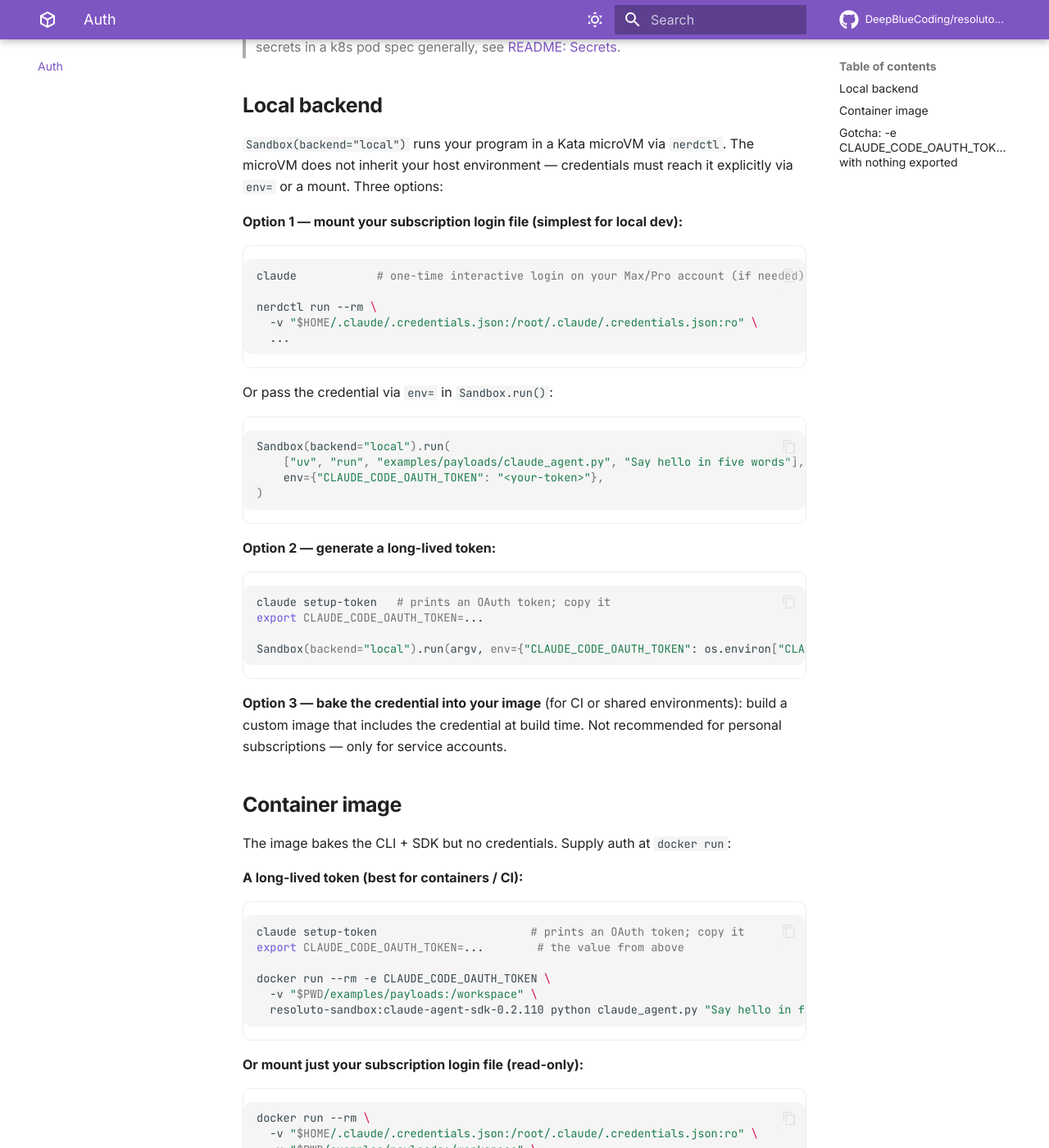
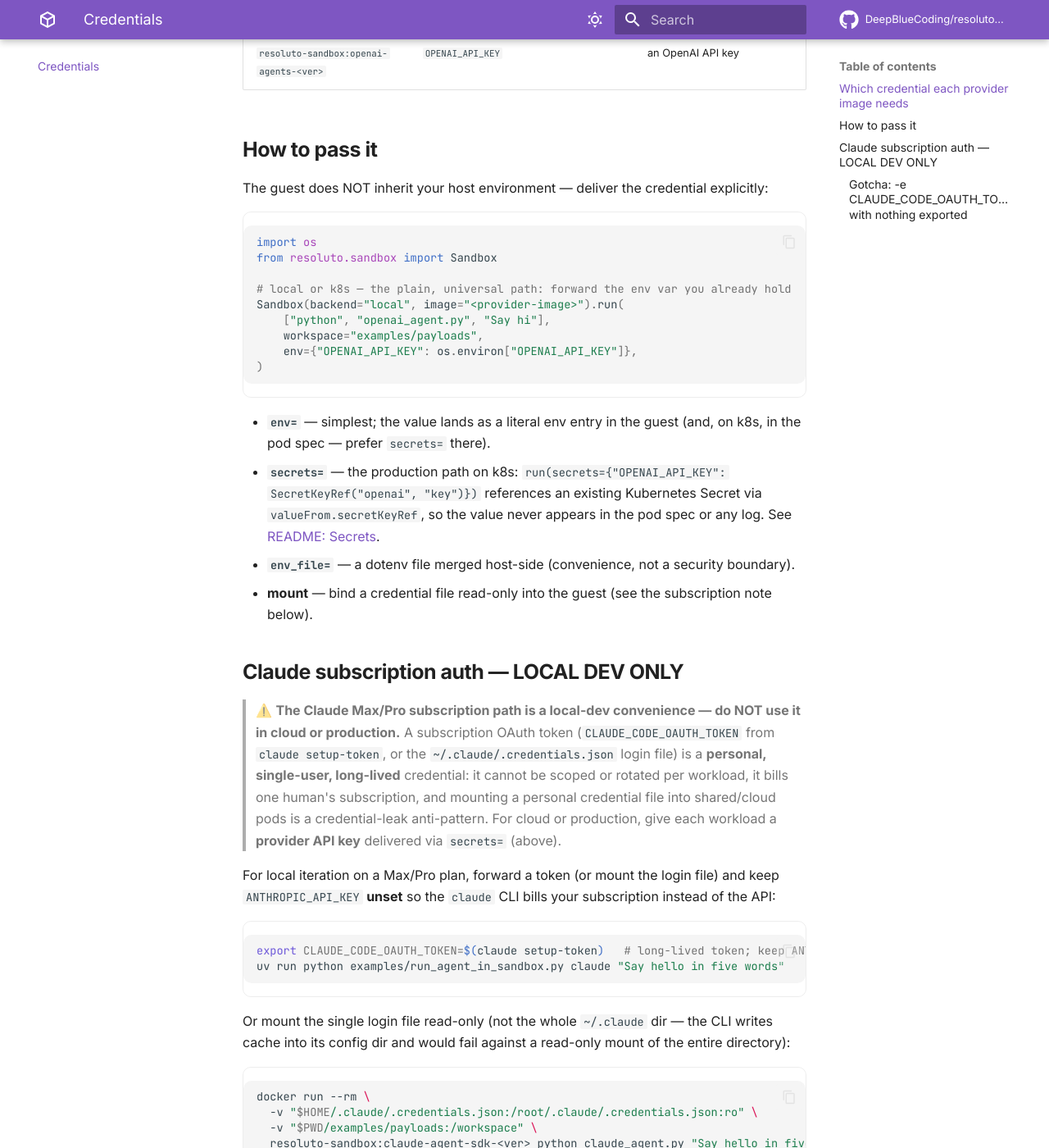
Before and after one commit to DeepBlueCoding/resoluto-sandbox, an MkDocs documentation site: the page built from docs/auth.md, in a window 1280 px wide and 1400 px high, scrolled down 632 px. Shown: the whole window at 82% size. Built offline with MkDocs 1.6.1 and Material for MkDocs 9.7.7, drawn with Linux system fonts in a browser that asks for light colours; comment, search, counter and statistics services are not loaded; the version menu is left out; some of the changed text lies outside the part shown.

Commit message:
docs: make credentials provider-neutral; subscription path is local-dev-only
Rewrite docs/auth.md (and the programs.md skill section) from a Claude-only auth chapter into a provider-neutral 'credentials' page: the sandbox forwards secrets via env=/secrets=, never parses a credential file; a per-provider table (claude/langchain/openai) shows each credential env var. The Claude Max/Pro subscription OAuth path is kept but boxed as a LOCAL-DEV-ONLY disclaimer (personal, unrotatable, single-user, leaks in shared pods) — cloud/production should use a provider API key via secrets=. mkdocs nav 'Auth' -> 'Credentials'; README index line updated.

Co-Authored-By: Claude Opus 4.8 <noreply@anthropic.com>

````diff
--- a/docs/auth.md
+++ b/docs/auth.md
@@ -1,95 +1,74 @@
-# Auth: using your Claude Max/Pro subscription
+# Credentials: giving your program its secrets
 
-The sandbox never handles credentials. It runs your program; the `claude` CLI
-that the Claude Agent SDK forks resolves auth on its own, from any of these
-(in the SDK's order of preference):
+**The sandbox never handles credentials.** It runs your program and forwards whatever you hand it —
+via `env=`, `env_file=`, `secrets=`, or a mount — into the guest, untouched. It never reads, parses, or
+knows the format of any provider's credential file. Auth is the *program's* concern: its SDK/CLI
+resolves the credential from the environment you passed.
 
-1. `CLAUDE_CODE_OAUTH_TOKEN` — a long-lived OAuth token
-2. `~/.claude/.credentials.json` — the subscription login file (under `$HOME`,
-   or `$CLAUDE_CONFIG_DIR` if set)
-3. `ANTHROPIC_API_KEY` — pay-as-you-go API billing
+## Which credential each provider image needs
 
-> To bill your Max/Pro subscription, use option 1 or 2 and make sure `ANTHROPIC_API_KEY` is not set.
-> If an API key is present the CLI uses it and bills the API instead of your subscription.
+Each prebuilt provider image runs a program that talks to that provider's API; supply its credential:
 
-> This page is specifically about the `claude` CLI's own auth resolution. For getting an API key
-> into the sandbox for the `langchain`/`openai` provider images (which have no subscription path —
-> see [README: Prebuilt provider images](../README.md#prebuilt-provider-images)), or for avoiding
-> plaintext secrets in a k8s pod spec generally, see [README: Secrets](../README.md#secrets).
+| Provider image | Credential env var | How to obtain |
+|---|---|---|
+| `resoluto-sandbox:claude-agent-sdk-<ver>` | `CLAUDE_CODE_OAUTH_TOKEN` (subscription) **or** `ANTHROPIC_API_KEY` | `claude setup-token`, or an Anthropic API key |
+| `resoluto-sandbox:langchain-<ver>` | `ANTHROPIC_API_KEY` | an Anthropic API key |
+| `resoluto-sandbox:openai-agents-<ver>` | `OPENAI_API_KEY` | an OpenAI API key |
 
-## Local backend
+## How to pass it
 
-`Sandbox(backend="local")` runs your program in a Kata microVM via `nerdctl`. The microVM does not
-inherit your host environment — credentials must reach it explicitly via `env=` or a mount. Three
-options:
-
-**Option 1 — mount your subscription login file (simplest for local dev):**
-
-```bash
-claude            # one-time interactive login on your Max/Pro account (if needed)
-
-nerdctl run --rm \
-  -v "$HOME/.claude/.credentials.json:/root/.claude/.credentials.json:ro" \
-  ...
-```
-
-Or pass the credential via `env=` in `Sandbox.run()`:
+The guest does NOT inherit your host environment — deliver the credential explicitly:
 
 ```python
-Sandbox(backend="local").run(
-    ["uv", "run", "examples/payloads/claude_agent.py", "Say hello in five words"],
-    env={"CLAUDE_CODE_OAUTH_TOKEN": "<your-token>"},
+import os
+from resoluto.sandbox import Sandbox
+
+# local or k8s — the plain, universal path: forward the env var you already hold
+Sandbox(backend="local", image="<provider-image>").run(
+    ["python", "openai_agent.py", "Say hi"],
+    workspace="examples/payloads",
+    env={"OPENAI_API_KEY": os.environ["OPENAI_API_KEY"]},
 )
 ```
 
-**Option 2 — generate a long-lived token:**
+- **`env=`** — simplest; the value lands as a literal env entry in the guest (and, on k8s, in the pod
+  spec — prefer `secrets=` there).
+- **`secrets=`** — the production path on k8s: `run(secrets={"OPENAI_API_KEY": SecretKeyRef("openai", "key")})`
+  references an existing Kubernetes Secret via `valueFrom.secretKeyRef`, so the value never appears in
+  the pod spec or any log. See [README: Secrets](../README.md#secrets).
+- **`env_file=`** — a dotenv file merged host-side (convenience, not a security boundary).
+- **mount** — bind a credential file read-only into the guest (see the subscription note below).
+
+## Claude subscription auth — LOCAL DEV ONLY
+
+> ⚠️ **The Claude Max/Pro subscription path is a local-dev convenience — do NOT use it in cloud or
+> production.** A subscription OAuth token (`CLAUDE_CODE_OAUTH_TOKEN` from `claude setup-token`, or the
+> `~/.claude/.credentials.json` login file) is a **personal, single-user, long-lived** credential: it
+> cannot be scoped or rotated per workload, it bills one human's subscription, and mounting a personal
+> credential file into shared/cloud pods is a credential-leak anti-pattern. For cloud or production,
+> give each workload a **provider API key** delivered via `secrets=` (above).
+
+For local iteration on a Max/Pro plan, forward a token (or mount the login file) and keep
+`ANTHROPIC_API_KEY` **unset** so the `claude` CLI bills your subscription instead of the API:
 
 ```bash
-claude setup-token   # prints an OAuth token; copy it
-export CLAUDE_CODE_OAUTH_TOKEN=...
-
-Sandbox(backend="local").run(argv, env={"CLAUDE_CODE_OAUTH_TOKEN": os.environ["CLAUDE_CODE_OAUTH_TOKEN"]})
+export CLAUDE_CODE_OAUTH_TOKEN=$(claude setup-token)   # long-lived token; keep ANTHROPIC_API_KEY unset
+uv run python examples/run_agent_in_sandbox.py claude "Say hello in five words"
 ```
 
-**Option 3 — bake the credential into your image** (for CI or shared environments):
-build a custom image that includes the credential at build time. Not recommended for
-personal subscriptions — only for service accounts.
-
-## Container image
-
-The image bakes the CLI + SDK but no credentials. Supply auth at `docker run`:
-
-**A long-lived token (best for containers / CI):**
-
-```bash
-claude setup-token                       # prints an OAuth token; copy it
-export CLAUDE_CODE_OAUTH_TOKEN=...        # the value from above
-
-docker run --rm -e CLAUDE_CODE_OAUTH_TOKEN \
-  -v "$PWD/examples/payloads:/workspace" \
-  resoluto-sandbox:claude-agent-sdk-0.2.110 python claude_agent.py "Say hello in five words"
-```
-
-**Or mount just your subscription login file (read-only):**
+Or mount the single login file read-only (not the whole `~/.claude` dir — the CLI writes cache into
+its config dir and would fail against a read-only mount of the entire directory):
 
 ```bash
 docker run --rm \
   -v "$HOME/.claude/.credentials.json:/root/.claude/.credentials.json:ro" \
   -v "$PWD/examples/payloads:/workspace" \
-  resoluto-sandbox:claude-agent-sdk-0.2.110 python claude_agent.py "Say hello in five words"
+  resoluto-sandbox:claude-agent-sdk-<ver> python claude_agent.py "Say hello in five words"
 ```
 
-Mount the single `.credentials.json` file, not the whole `~/.claude` directory —
-the CLI writes history/cache into its config dir and would fail against a
-read-only mount of the entire directory.
+### Gotcha: `-e CLAUDE_CODE_OAUTH_TOKEN` with nothing exported
 
-In both cases `ANTHROPIC_API_KEY` is intentionally absent, so usage bills your
-subscription.
-
-## Gotcha: `-e CLAUDE_CODE_OAUTH_TOKEN` with nothing exported
-
-`docker run -e CLAUDE_CODE_OAUTH_TOKEN` (no `=value`) forwards the host's value —
-which is empty if you never exported it. The container then has no auth and the
-CLI returns `Not logged in`, which the SDK rethrows as the confusing
-`Claude Code returned an error result: success`. Either `export` the token first,
-or use the credentials-file mount above.
+`docker run -e CLAUDE_CODE_OAUTH_TOKEN` (no `=value`) forwards the host's value — empty if you never
+exported it. The container then has no auth and the CLI returns `Not logged in`, which the SDK rethrows
+as the confusing `Claude Code returned an error result: success`. Either `export` the token first, or
+use the credentials-file mount above.
--- a/mkdocs.yml
+++ b/mkdocs.yml
@@ -121,7 +121,7 @@ nav:
   - Backends: backends.md
   - Networking: networking.md
   - Concurrency: concurrency.md
-  - Auth: auth.md
+  - Credentials: auth.md
   - API Reference:
       - Sandbox: api/sandbox.md
       - Conduit: api/conduit.md
````
Also changed, not shown: .claude/skills/resoluto-sandbox/references/programs.md (+37 -43 lines), README.md (+1 -1 lines).
